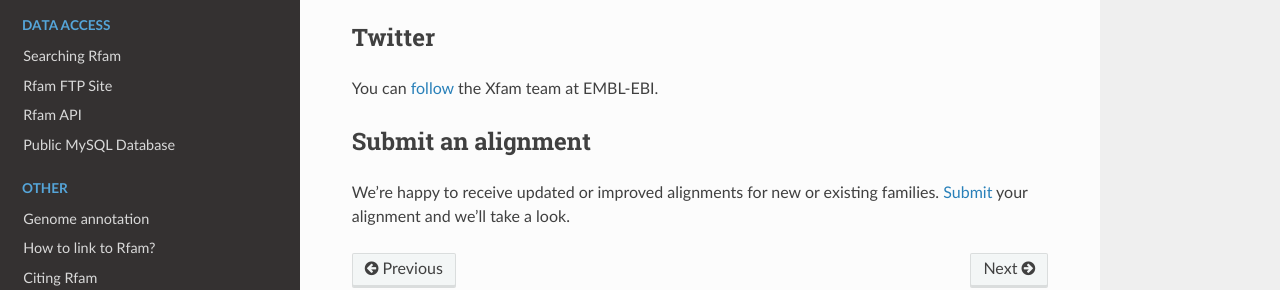
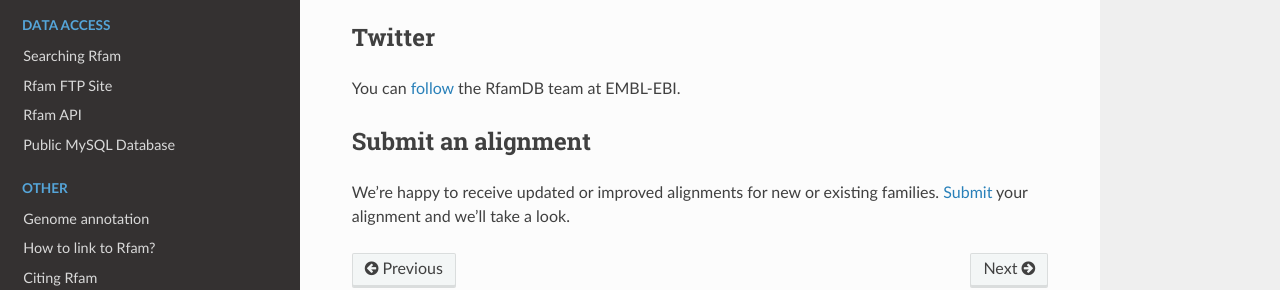
Before and after one commit to Rfam/rfam-docs, a Sphinx documentation site: the page built from docs/source/contact-us.rst, in a window 1280 px wide. Shown: the part 515-805 px from the top of the page. Built offline with Sphinx 7.4.7 and the Read the Docs theme 2.0.0, drawn with Linux system fonts in a browser that asks for light colours.

Commit message:
Update contact-us.rst
Update twitter account

```diff
--- a/docs/source/contact-us.rst
+++ b/docs/source/contact-us.rst
@@ -21,7 +21,7 @@
 
 Twitter
 -------
-You can `follow <http://www.twitter.com/Xfam_EBI>`_ the Xfam team at EMBL-EBI.
+You can `follow <https://twitter.com/RfamDB>`_ the RfamDB team at EMBL-EBI.
 
 Submit an alignment
 -------------------
```
